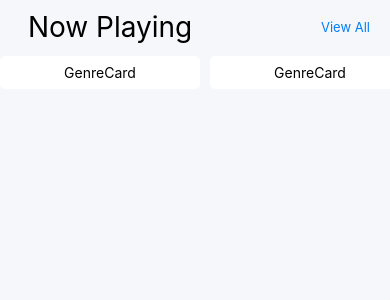
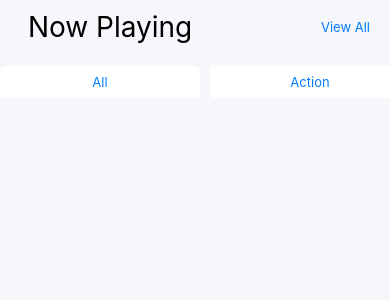
Before and after one commit to JulienMulle/MovieSearch, a React Native app: screen /Home in a window 390 px wide. Shown: the top 300 px of the page. Built offline with nearby package versions, Linux system fonts and the light colour scheme.

Commit message:
ajout de css pour flatlist

```diff
--- a/src/components/GenreCard.js
+++ b/src/components/GenreCard.js
@@ -5,10 +5,10 @@ import Colors from '../constant/Colors';
 const {width} = Dimensions.get("screen");
 const setWidth = (w) => (width / 100) * w;
 
-const GenreCard = () => {
+const GenreCard = ({ genreName }) => {
     return (
         <View style={styles.container}>
-            <Text>GenreCard</Text>
+            <Text style={styles.genreText}>{genreName}</Text>
         </View>
     )
 }
@@ -24,6 +24,10 @@ const styles = StyleSheet.create({
         marginVertical: 2,
         width: setWidth(25),
     },
+    genreText: {
+        fontSize: 13,
+        color: Colors.ACTIVE
+    }
 })
 
 export default GenreCard
--- a/src/screens/HomeScreen.js
+++ b/src/screens/HomeScreen.js
@@ -14,14 +14,16 @@ const HomeScreen = () => {
         <Text style={styles.headerTitle}> Now Playing</Text>
         <Text style={styles.headerSubTitle}> View All</Text>
       </View>
+      <View style={styles.genreListContainer}>
       <FlatList
       data={Genres}
       horizontal
       keyExtractor={(item)=>item}
       showsHorizontalScrollIndicator={false}
       ItemSeparatorComponent={()=> <ItemSeparator width={10}/>}
-      renderItem={({item})=><GenreCard />}
+      renderItem={({item})=><GenreCard genreName={item}/>}
       />
+      </View>
     </ScrollView>
   );
 };
@@ -45,6 +47,9 @@ const styles = StyleSheet.create({
     fontSize: 13,
     color: Colors.ACTIVE,
   },
+  genreListContainer:{
+    paddingVertical: 10,
+  }
 });
 
 export default HomeScreen;
```
